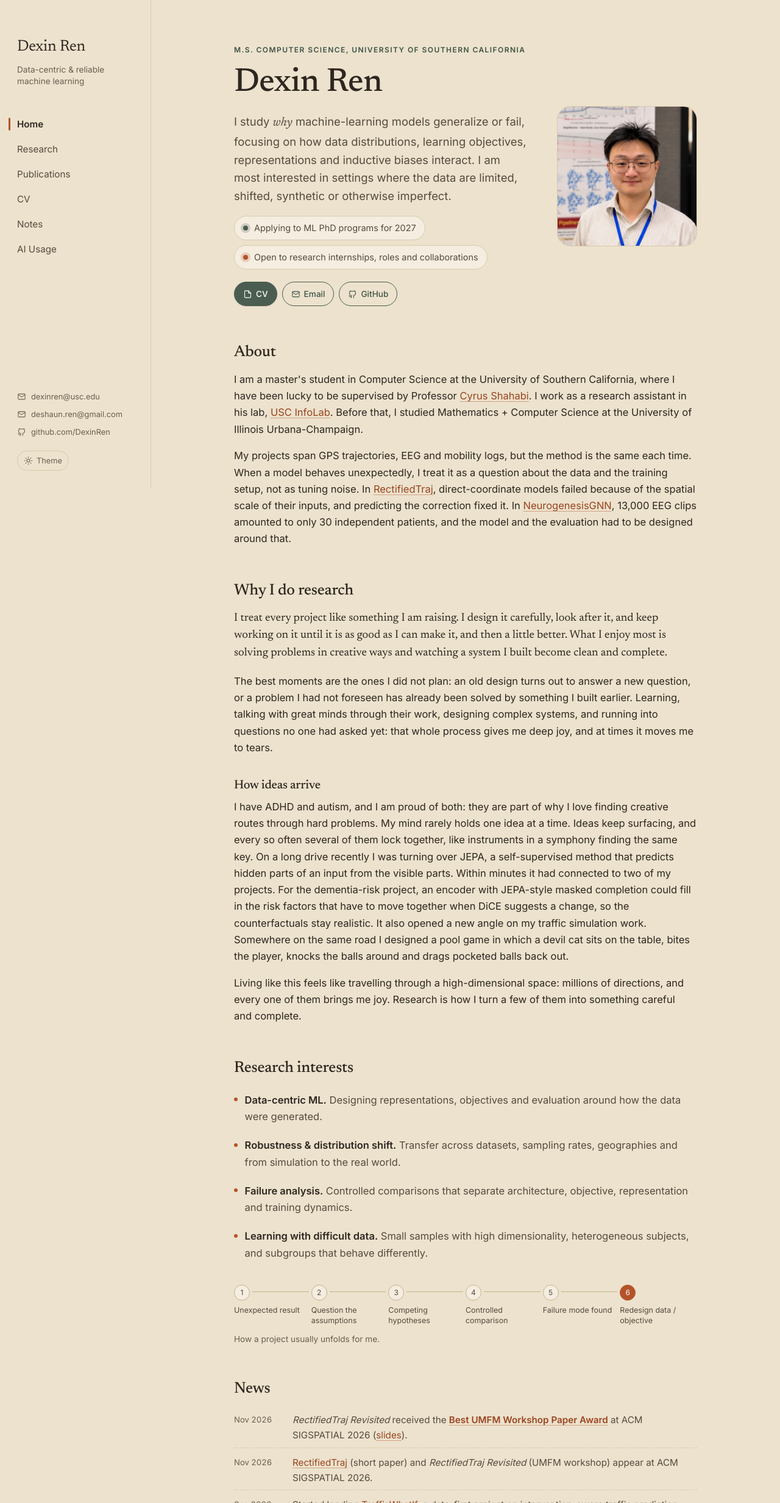
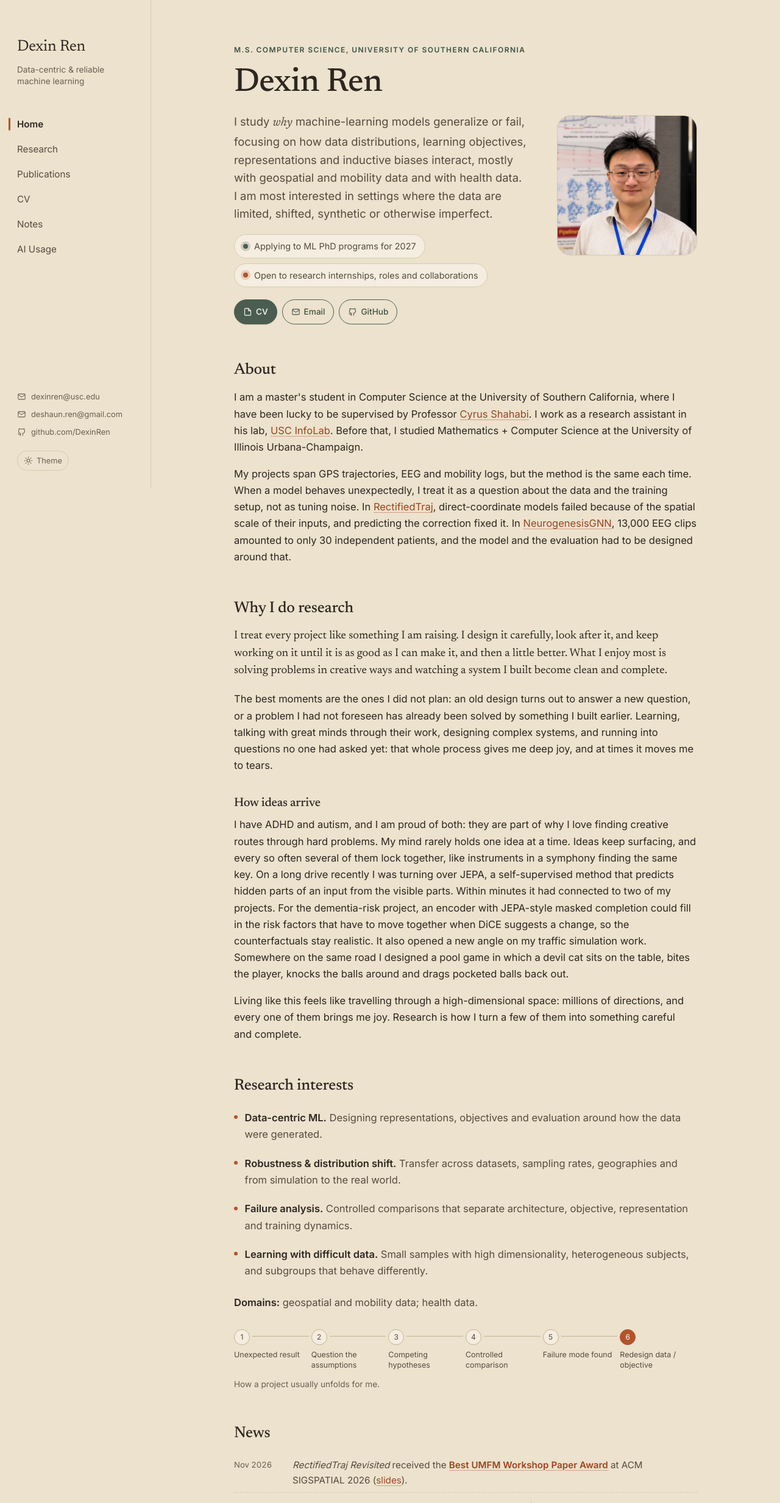
Before and after one commit to DexinRen/DexinRen.github.io, an Astro site: page / in a window 1280 px wide. Shown: the top 2465 px of the page at 61% size. Built offline with nearby package versions, Linux system fonts and the light colour scheme; Astro itself is replaced by a stand-in of ours; no server answers.

```diff
--- a/src/pages/index.astro
+++ b/src/pages/index.astro
@@ -37,8 +37,8 @@
     <Portrait src="/media/portrait.webp" alt="Dexin Ren" />
     <p class="lede">
       I study <em>why</em> machine-learning models generalize or fail, focusing on how data distributions,
-      learning objectives, representations and inductive biases interact. I am most interested in settings where the data are limited, shifted,
-      synthetic or otherwise imperfect.
+      learning objectives, representations and inductive biases interact, mostly with geospatial and mobility data and with health data. I am
+      most interested in settings where the data are limited, shifted, synthetic or otherwise imperfect.
     </p>
     <ul class="status-list">
       {site.status.map((t, i) => <li class="status"><span class:list={['dot', { alt: i > 0 }]}></span>{t}</li>)}
@@ -107,6 +107,7 @@
       <li><strong>Failure analysis.</strong> Controlled comparisons that separate architecture, objective, representation and training dynamics.</li>
       <li><strong>Learning with difficult data.</strong> Small samples with high dimensionality, heterogeneous subjects, and subgroups that behave differently.</li>
     </ul>
+    <p class="domains"><strong>Domains:</strong> geospatial and mobility data; health data.</p>
 
     <figure class="flow" aria-label="My research loop">
       <ol>
@@ -167,6 +168,8 @@
   .interests li { padding: .5rem 0 .5rem 1.1rem; position: relative; color: var(--ink-2); }
   .interests li::before { content: ''; position: absolute; left: 0; top: 1.05em; width: 6px; height: 6px; border-radius: 50%; background: var(--accent); }
   .interests strong { color: var(--ink); font-weight: 600; }
+  .domains { margin: .25rem 0 0; color: var(--ink-2); }
+  .domains strong { color: var(--ink); font-weight: 600; }
 
   .flow { margin: 1.75rem 0 0; }
   .flow ol { list-style: none; padding: 0; margin: 0; display: grid; grid-template-columns: repeat(6, minmax(0, 1fr)); gap: 0; counter-reset: s; }
```
